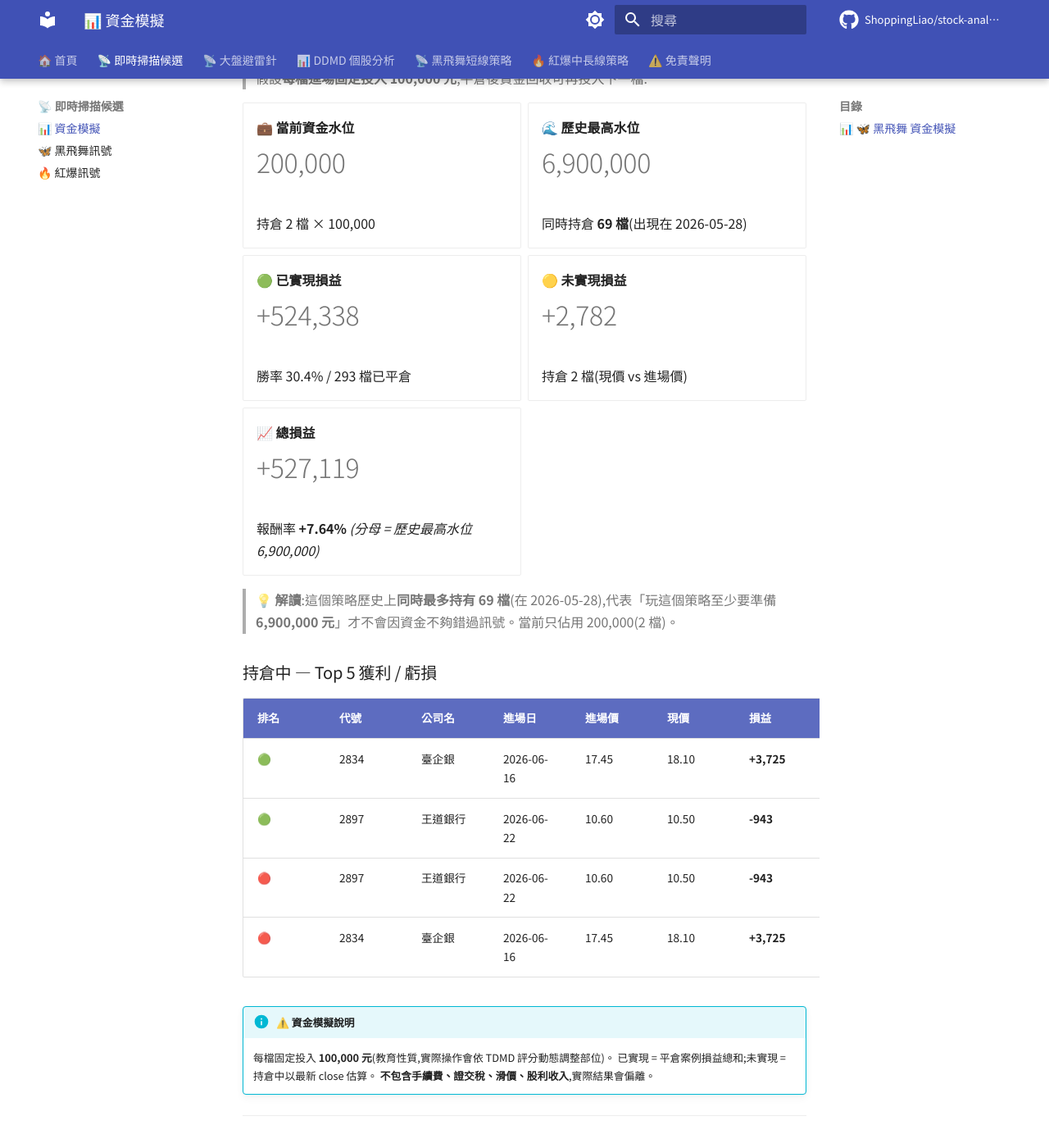
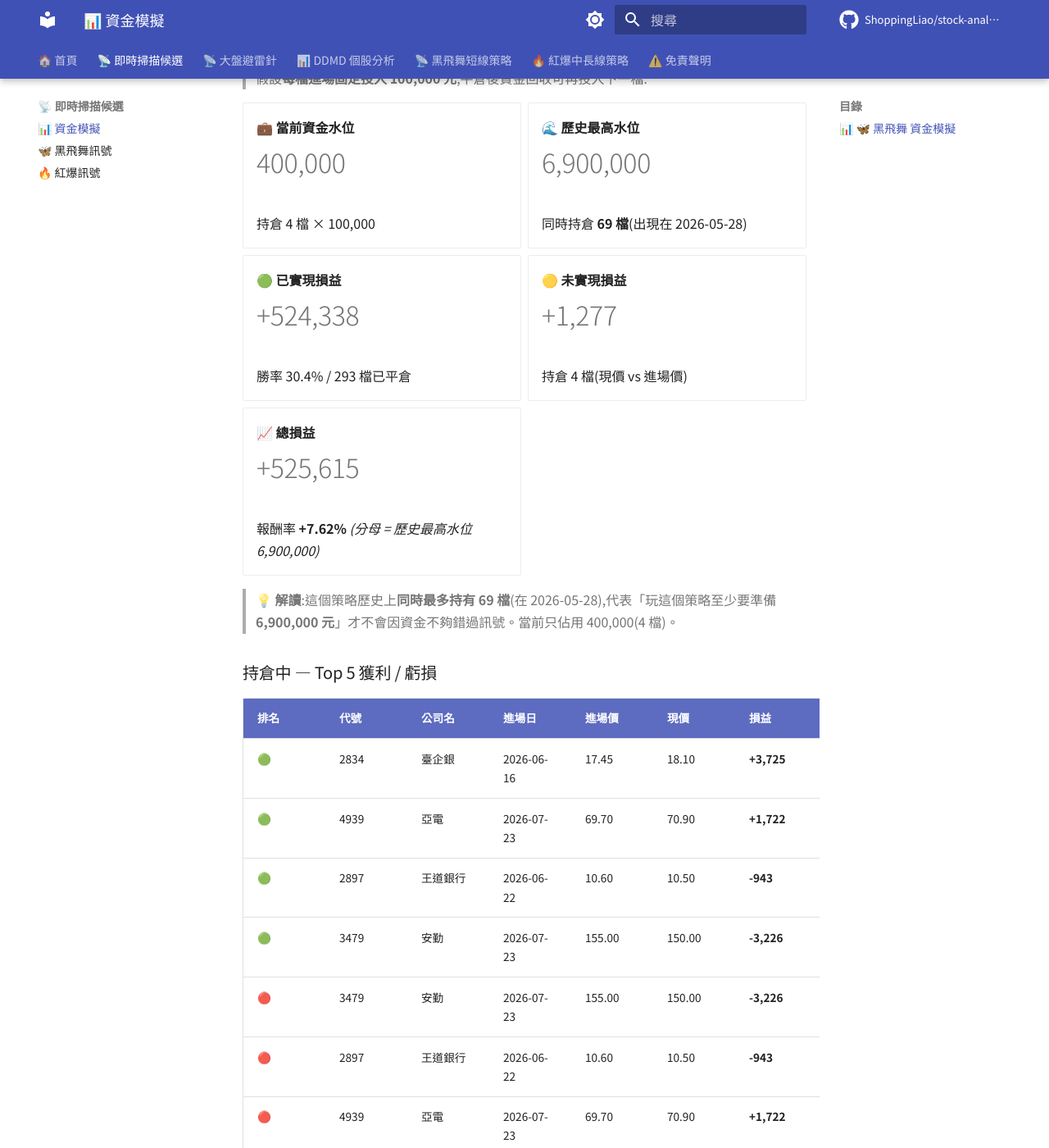
Before and after one commit to ShoppingLiao/stock-analysis-public, an MkDocs documentation site: the page built from docs/signals_capital.md, in a window 1280 px wide and 1400 px high, scrolled down 445 px. Shown: the whole window at 82% size. Built offline with MkDocs 1.6.1 and Material for MkDocs 9.7.7, drawn with Linux system fonts in a browser that asks for light colours; comment, search, counter and statistics services are not loaded; some of the changed text lies outside the part shown.

Commit message:
docs(signals): update BB + RB + capital (2026-07-23)

```diff
--- a/docs/signals_capital.md
+++ b/docs/signals_capital.md
@@ -17,9 +17,9 @@
 
 -   **💼 當前資金水位**
 
-    # 200,000
+    # 400,000
 
-    持倉 2 檔 × 100,000
+    持倉 4 檔 × 100,000
 
 -   **🌊 歷史最高水位**
 
@@ -35,27 +35,31 @@
 
 -   **🟡 未實現損益**
 
-    # +2,782
+    # +1,277
 
-    持倉 2 檔(現價 vs 進場價)
+    持倉 4 檔(現價 vs 進場價)
 
 -   **📈 總損益**
 
-    # +527,119
+    # +525,615
 
-    報酬率 **+7.64%** _(分母 = 歷史最高水位 6,900,000)_
+    報酬率 **+7.62%** _(分母 = 歷史最高水位 6,900,000)_
 
 </div>
 
-> **💡 解讀**:這個策略歷史上**同時最多持有 69 檔**(在 2026-05-28),代表「玩這個策略至少要準備 **6,900,000 元**」才不會因資金不夠錯過訊號。當前只佔用 200,000(2 檔)。
+> **💡 解讀**:這個策略歷史上**同時最多持有 69 檔**(在 2026-05-28),代表「玩這個策略至少要準備 **6,900,000 元**」才不會因資金不夠錯過訊號。當前只佔用 400,000(4 檔)。
 
 ### 持倉中 — Top 5 獲利 / 虧損
 
 | 排名 | 代號 | 公司名 | 進場日 | 進場價 | 現價 | 損益 | 損益% |
 |------|------|--------|--------|--------|------|------|-------|
 | 🟢 | 2834 | 臺企銀 | 2026-06-16 | 17.45 | 18.10 | **+3,725** | **+3.72%** |
+| 🟢 | 4939 | 亞電 | 2026-07-23 | 69.70 | 70.90 | **+1,722** | **+1.72%** |
 | 🟢 | 2897 | 王道銀行 | 2026-06-22 | 10.60 | 10.50 | **-943** | **-0.94%** |
+| 🟢 | 3479 | 安勤 | 2026-07-23 | 155.00 | 150.00 | **-3,226** | **-3.23%** |
+| 🔴 | 3479 | 安勤 | 2026-07-23 | 155.00 | 150.00 | **-3,226** | **-3.23%** |
 | 🔴 | 2897 | 王道銀行 | 2026-06-22 | 10.60 | 10.50 | **-943** | **-0.94%** |
+| 🔴 | 4939 | 亞電 | 2026-07-23 | 69.70 | 70.90 | **+1,722** | **+1.72%** |
 | 🔴 | 2834 | 臺企銀 | 2026-06-16 | 17.45 | 18.10 | **+3,725** | **+3.72%** |
 
 !!! info "⚠️ 資金模擬說明"
@@ -133,9 +137,9 @@
 
 -   **💼 當前資金水位**
 
-    # 10,000,000
+    # 10,200,000
 
-    BB 200,000 + RB 9,800,000
+    BB 400,000 + RB 9,800,000
 
 -   **🌊 兩策略歷史最高水位**
 
@@ -151,15 +155,15 @@
 
 -   **🟡 未實現損益**
 
-    # +1,148,074
+    # +1,146,570
 
-    BB +2,782 + RB +1,145,293
+    BB +1,277 + RB +1,145,293
 
 -   **📈 總損益**
 
-    # +1,278,936
+    # +1,277,432
 
-    報酬率 **+5.61%** _(分母 = 兩策略歷史最高水位)_
+    報酬率 **+5.60%** _(分母 = 兩策略歷史最高水位)_
 
 </div>
 
```
Also changed, not shown: docs/signals_black_butterfly.md (+24 -34 lines).
